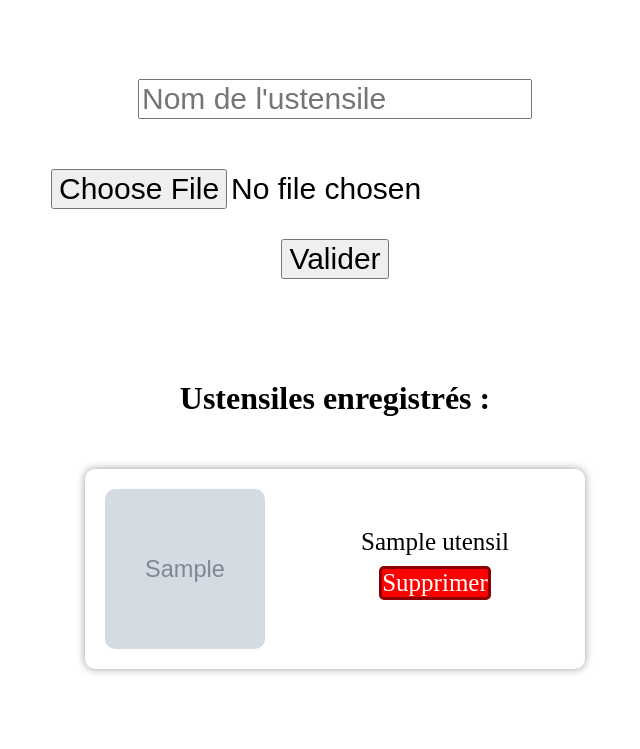
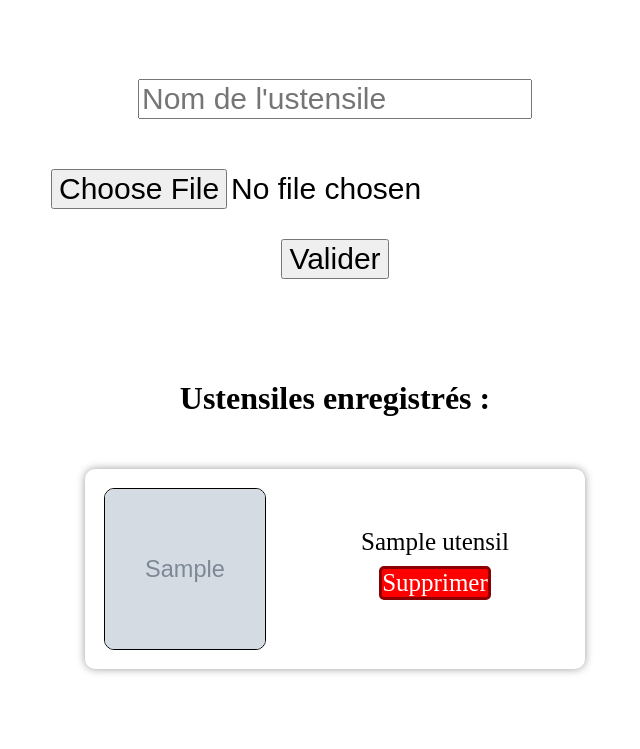
Before and after one commit to robin-douziech/site-coloc, a Django app: page /coloc/recipe/create-utensil in a window 1280 px wide. Shown: the part 151-900 px from the top of the page, without its empty margins (305-945 px from the left). Run offline with Django 5.2, Linux system fonts and the light colour scheme; a user stored in the database is signed in; tables that the repository leaves empty hold one stand-in row (values such as "Sample post"); grey boxes marked "Sample" are stand-in pictures; parts of the project's set-up code (start-up, migrations or seed data) failed here and were passed over.

Commit message:
fix style

```diff
--- a/coloc_project/recipe/static/recipe/style/create/ingredient.css
+++ b/coloc_project/recipe/static/recipe/style/create/ingredient.css
@@ -57,6 +57,7 @@
 	align-items: center;
 	width: 80%;
 	height: 80%;
+	border: 1px solid black;
 	border-radius: 10px;
 	overflow: hidden;
 }
--- a/coloc_project/recipe/static/recipe/style/create/utensil.css
+++ b/coloc_project/recipe/static/recipe/style/create/utensil.css
@@ -57,6 +57,7 @@
 	align-items: center;
 	width: 80%;
 	height: 80%;
+	border: 1px solid black;
 	border-radius: 10px;
 	overflow: hidden;
 }
```
